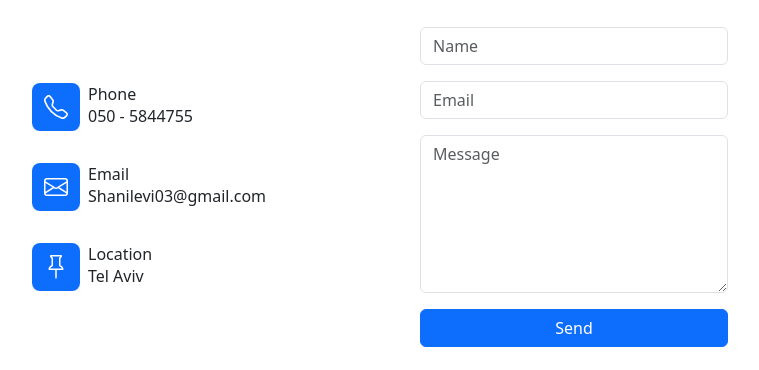
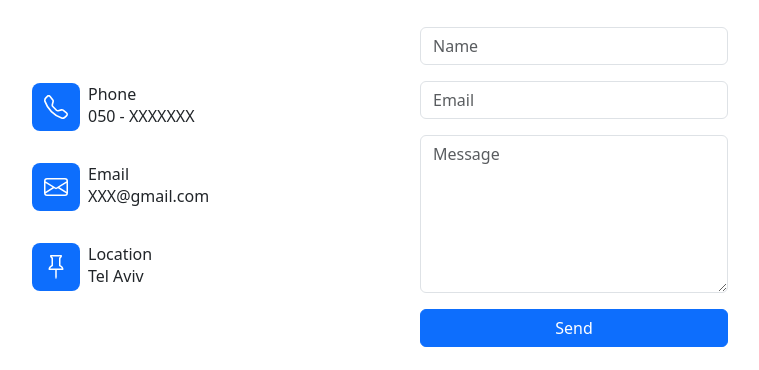
Before and after one commit to shani-levi/Django-Web-Project, a Django app: page /contact/ in a window 1280 px wide. Shown: the part 286-656 px from the top of the page, without its empty margins (256-1015 px from the left). Run offline with Django 4.2, Linux system fonts and the light colour scheme; some libraries are stand-ins or nearby versions.

Commit message:
Update contact.html

```diff
--- a/imdb/templates/contact.html
+++ b/imdb/templates/contact.html
@@ -28,7 +28,7 @@
                                 </svg></div>
                             <div class="px-2">
                                 <h6 class="mb-0">Phone</h6>
-                                <p class="mb-0">050 - 5844755</p>
+                                <p class="mb-0">050 - XXXXXXX</p>
                             </div>
                         </div>
                         <div class="d-flex align-items-center p-3">
@@ -37,7 +37,7 @@
                                 </svg></div>
                             <div class="px-2">
                                 <h6 class="mb-0">Email</h6>
-                                <p class="mb-0">Shanilevi03@gmail.com</p>
+                                <p class="mb-0">XXX@gmail.com</p>
                             </div>
                         </div>
                         <div class="d-flex align-items-center p-3">
```
